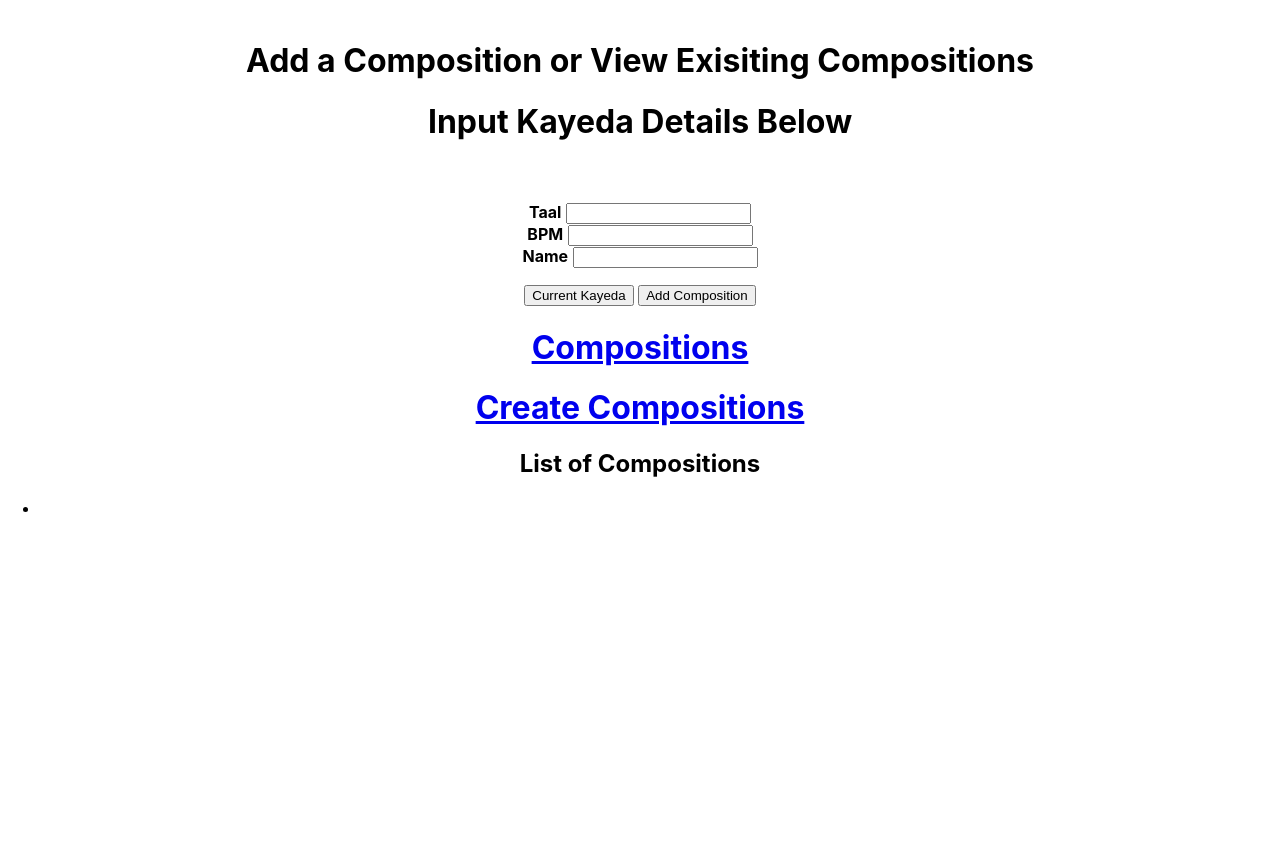
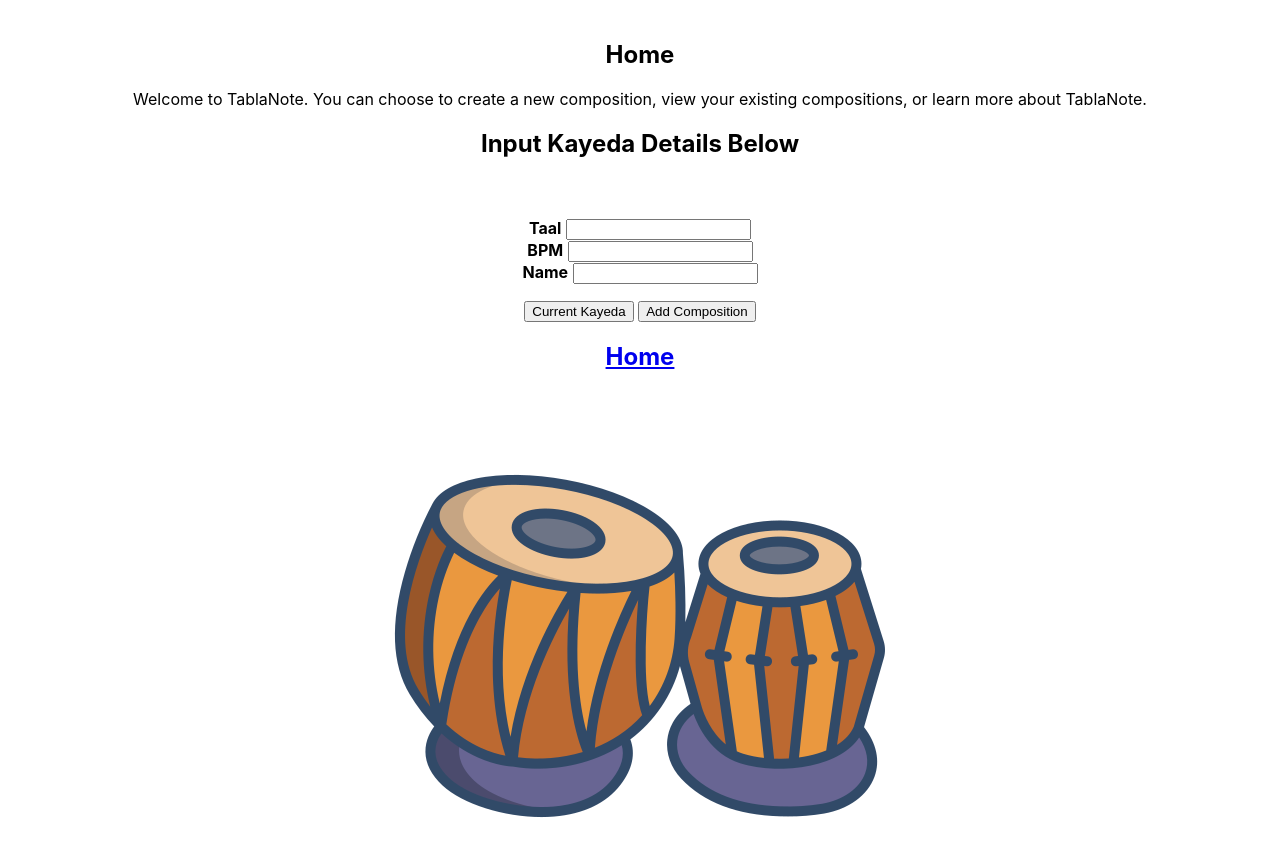
Before and after one commit to s1oly/tablanote, a React (Create React App) app: page /createcomposition in a window 1280 px wide. Shown: the top 856 px of the page. Before the commit the page ends 800 px from the top, so only its background shows below. Built offline with nearby package versions, Linux system fonts and the light colour scheme.

Commit message:
Create Necessary Pages
Need to fix context issue ASAP

```diff
--- a/src/App.js
+++ b/src/App.js
@@ -2,17 +2,23 @@ import './App.css';
 import {BrowserRouter,Routes,Route} from 'react-router-dom';
 import Compositions from './Pages/Compositions'; // Import the Compositions component
 import CreateComposition from './Pages/CreateComposition'
+import Error from './Pages/Error';
+import About from './Pages/About';
+import Home from './Pages/Home';
+
 
 const App = () => {
   return (
     <div className="App">
       <title>TablaNote</title>
-      <h1>Add a Composition or View Exisiting Compositions</h1>
       <BrowserRouter>
       <Routes>
-          <Route index element = {<CreateComposition />} />
-          <Route path="/createcomposition" element={<CreateComposition />} />
-          <Route path="/compositions" element={<Compositions />} />
+          <Route path ="/" element={<Home/>}>
+            <Route path="createcomposition" element={<CreateComposition />} />
+            <Route path="compositions" element={<Compositions />} />
+            <Route path ="about" element={<About/>} />
+            <Route path ="*" element = {<Error />} />
+          </Route>
       </Routes>
       </BrowserRouter>
     </div>
--- /dev/null
+++ b/src/Pages/About.js
@@ -0,0 +1,20 @@
+import { Link } from "react-router-dom";
+
+const About = () =>{
+    return(
+        <div>
+            <Link to ='/' className="btn"><h2>Back Home</h2></Link>
+            <p/>
+            <h2> About</h2>
+        <p>
+            This project came about as an idea I had while looking for a Kayeda while practicing tabla. I looked through my paper notes, however due to the lack of organization
+            I wasn't able to find it. I came up with the idea of a digital storage for different tabla compositions, whether it be a Kayeda or Rela. Currently, TablaNote only supports
+            Teentaal and Jhaptaal Kayedas of one Awartan, however we look to expand on that on the future. If you have any questions, please email tablanote@gmail.com
+        </p>
+        </div>
+
+    );
+
+}
+
+export default About;
--- a/src/Pages/Compositions.js
+++ b/src/Pages/Compositions.js
@@ -7,8 +7,8 @@ import { CompositionsContext } from './CreateComposition'
 const Compositions = () => {
   const compositions = useContext(CompositionsContext);
   return (
-    <div>
-       <Link to = '/createcomposition' className = 'btn'><h1>Create Compositions</h1></Link>
+    <CompositionsContext.Provider value = {compositions}>
+       <Link to = '/' className = 'btn'><h1>Home</h1></Link>
        <p></p>
       <h2>List of Compositions</h2>
       <ul>
@@ -16,8 +16,8 @@ const Compositions = () => {
           <li key={index}>{composition}</li>
         ))}
       </ul>
-    </div>
+    </CompositionsContext.Provider>
   );
-}
+};
 
 export default Compositions;
--- a/src/Pages/CreateComposition.js
+++ b/src/Pages/CreateComposition.js
@@ -1,15 +1,14 @@
 import React, { useState, createContext } from 'react';
 import {Link} from 'react-router-dom';
-import Compositions from './Compositions';
 
-export const CompositionsContext = createContext([]);
+const CompositionsContext = createContext([' No Compositions Currently']);
 
 const CreateComposition = () =>{
     const [taal, setTaal] = useState('');
     const [bpm, setBpm] = useState('');
     const [name, setName] = useState('');
 
-    const [compositions, setCompositions] = useState(['']);
+    const [compositions, setCompositions] = useState([]);
 
     const sayKayeda = () => {
       alert(taal + " " + bpm + " " + name);
@@ -33,10 +32,12 @@ const CreateComposition = () =>{
       setTaal('');
       setBpm('');
       setName('');
+
     }
+
     return (
     <CompositionsContext.Provider value={compositions}>
-        <h1>Input Kayeda Details Below</h1>
+        <h2>Input Kayeda Details Below</h2>
         <br></br>
         <br></br>
         <label> <b>Taal</b>&nbsp;
@@ -55,11 +56,10 @@ const CreateComposition = () =>{
         &nbsp;
         <button onClick={addNewComposition}>Add Composition</button>
         <br></br>
-        <Link to = '/compositions' className = 'btn'><h1>Compositions</h1></Link>
-        <Compositions/>
+        <Link to = '/' className = 'btn'><h2>Home</h2></Link>
     </CompositionsContext.Provider>
     );
 }
 
-
+export {CompositionsContext};
 export default CreateComposition;
--- /dev/null
+++ b/src/Pages/Error.js
@@ -0,0 +1,13 @@
+import { Link } from "react-router-dom"
+
+const Error = () => {
+    return (
+        <section className="section">
+            <h2> 404 </h2>
+            <p> Page not Found</p>
+            <Link to='/'> Back Home</Link>
+        </section>
+    )
+}
+
+export default Error
--- /dev/null
+++ b/src/Pages/Home.js
@@ -0,0 +1,20 @@
+import { Link, Outlet } from "react-router-dom";
+
+const Home = () => {
+    const image = require('/Users/s1oly/Desktop/tablanote/src/Images/tabla.png')
+
+    return(
+        <div>
+            <h2>Home</h2>
+            <p> Welcome to TablaNote. You can choose to create a new composition, view your existing compositions, or learn more about TablaNote.</p>
+            <Outlet>
+                <Link to = 'compositions' className = 'btn'><h2>Compositions</h2></Link>
+                <Link to = 'createcomposition' className = 'btn'><h2>Create Compositions</h2></Link>
+                <Link to = 'about' className = 'btn'><h2>About</h2></Link>
+            </Outlet>
+            <img src = {image} alt='Why is this blank'/>
+        </div>
+    );
+}
+
+export default Home;
```
Also changed, not shown: src/Images/tabla.png (added).
